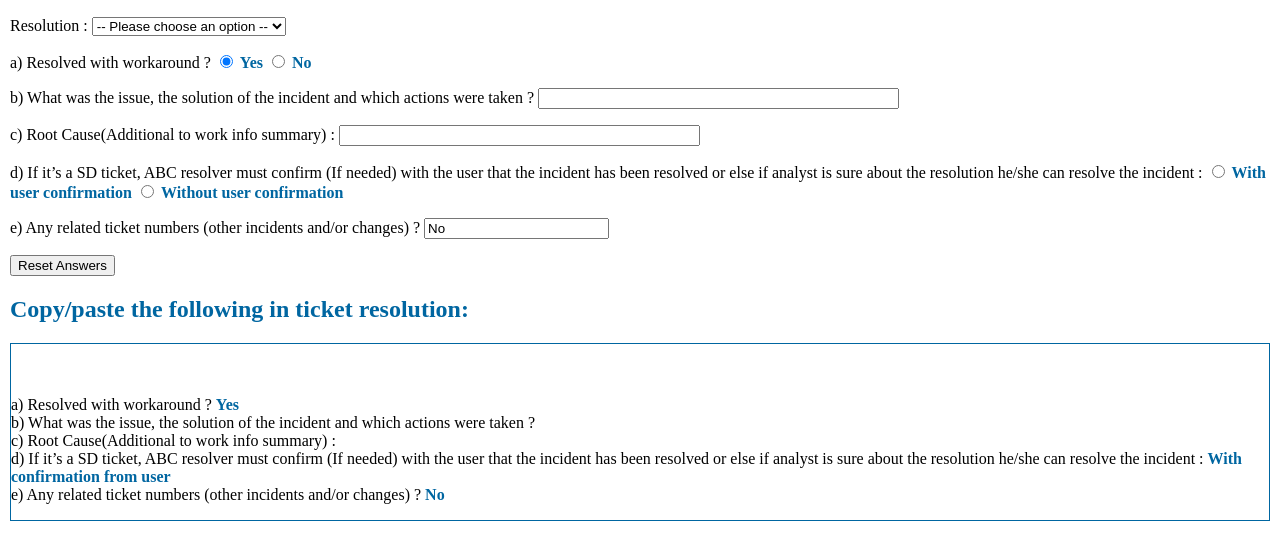
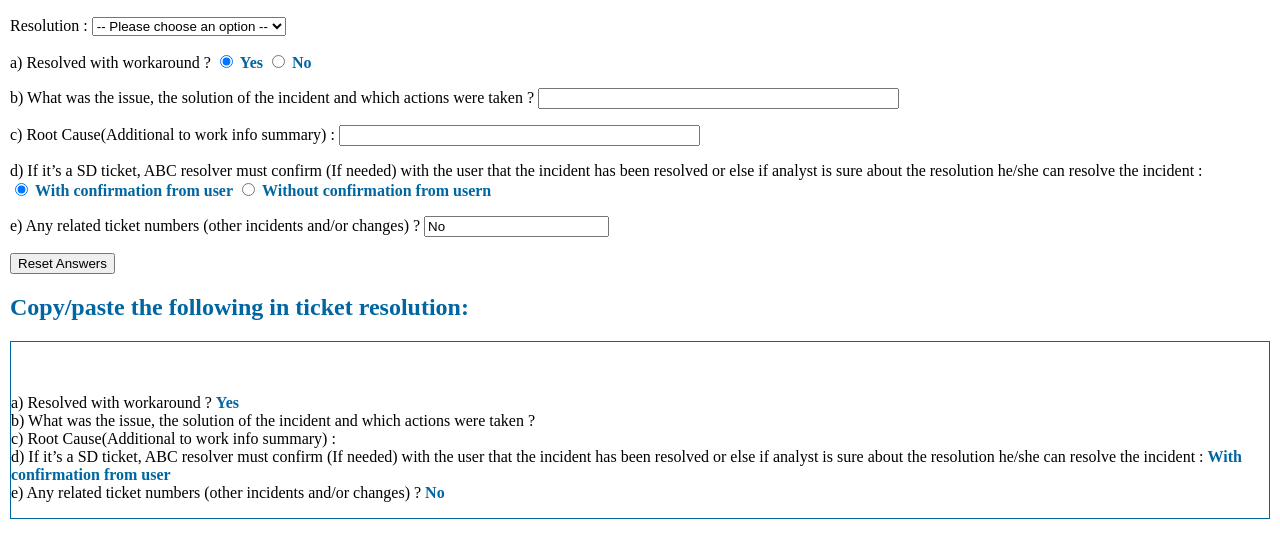
Before and after one commit to bdejean/bdejean.github.io, a plain HTML site: page CCC/CCC.html in a window 1280 px wide. Shown: the part 115-674 px from the top of the page. Drawn offline with nearby package versions, Linux system fonts and the light colour scheme.

Commit message:
Update question d answers and add a new line.

```diff
--- a/CCC/CCC.html
+++ b/CCC/CCC.html
@@ -47,11 +47,11 @@
 				</p>
 
 				<p>
-					{{ ccc_4_question }}
-					<input type="radio" id="ccc_4_yes" value="With user confirmation" name="ccc_4" v-model="ccc_4_answer">
-					<label for="ccc_4_yes" class="answer">With user confirmation</label>
-					<input type="radio" id="ccc_1_no"  value="Without user confirmation"  name="ccc_4" v-model="ccc_4_answer">
-					<label for="ccc_4_no" class="answer">Without user confirmation</label>
+					{{ ccc_4_question }}<br/>
+					<input type="radio" id="ccc_4_yes" value="With confirmation from user" name="ccc_4" v-model="ccc_4_answer">
+					<label for="ccc_4_yes" class="answer">With confirmation from user</label>
+					<input type="radio" id="ccc_1_no"  value="Without confirmation from user"  name="ccc_4" v-model="ccc_4_answer">
+					<label for="ccc_4_no" class="answer">Without confirmation from usern</label>
 				</p>
 
 				<p>
```
